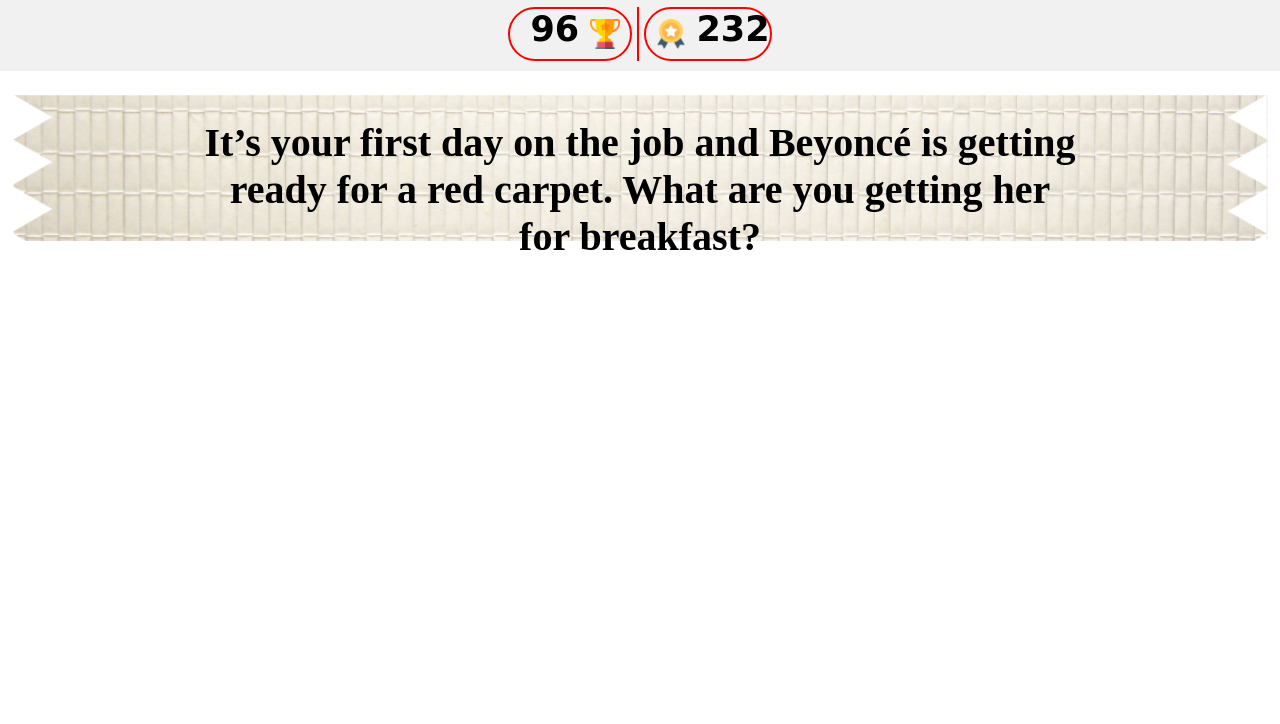
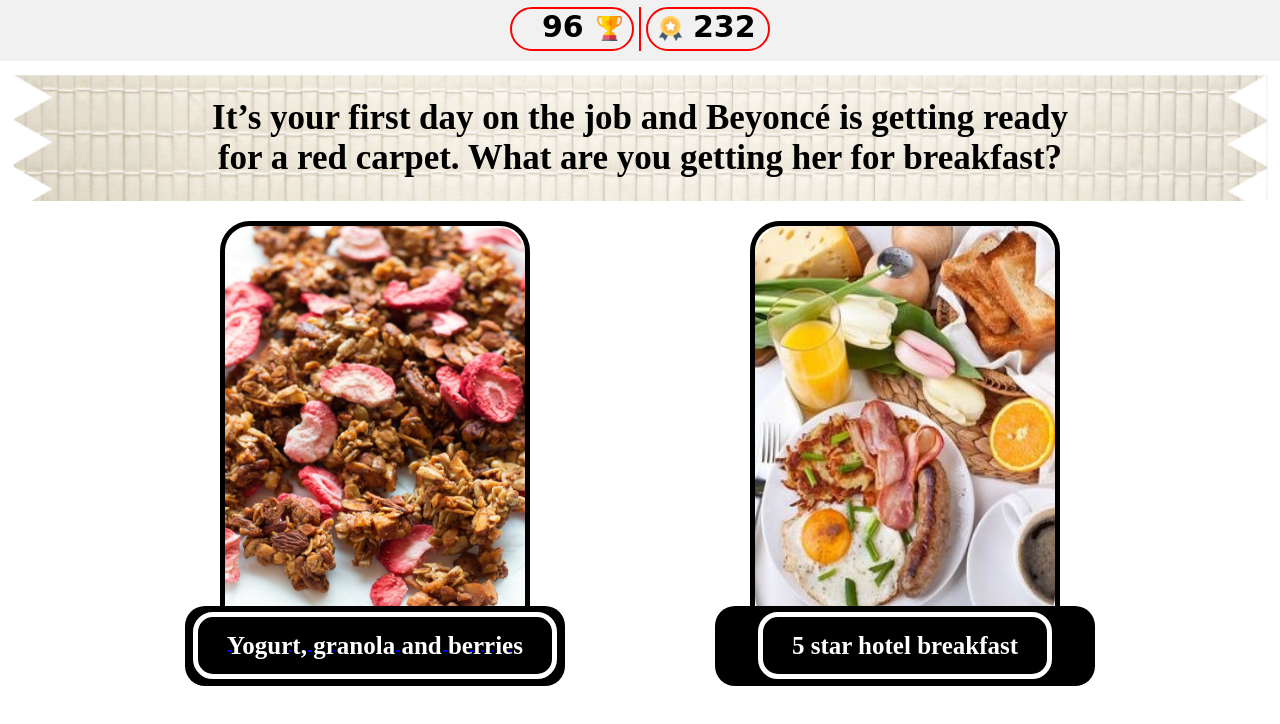
Before and after one commit to bitbender1010/BeyHiveeeeee, a plain HTML site: page pages/question.html in a window 1280 px wide. Shown: the part 68-792 px from the top of the page. Drawn offline with Linux system fonts and the light colour scheme.

Commit message:
new-latest update

```diff
--- /dev/null
+++ b/css/continue.css
@@ -0,0 +1,106 @@
+/*******************************************************/
+
+.score-container {
+    display: flex;
+    justify-content: space-between;
+}
+
+.j-center {
+    justify-content: center;
+    /*background: #F1F1F1;*/
+    padding: 10px 0px;
+}
+
+.score-cover {
+    display: flex;
+}
+
+/*scores*/
+.scores img {
+    width: 25px;
+    height: 25px;
+    float: right;
+    margin: 7px 10px;
+}
+
+.scores, .scores2 {
+    min-width: 120px;
+    height: 40px;
+    border-radius: 50px;
+    border: 2px solid red;
+}
+
+.score-cover {
+    display: flex;
+}
+
+/*scores2::float left*/
+.scores2 img {
+    width: 25px;
+    height: 25px;
+    float: left;
+    margin: 7px 10px;
+}
+
+.scores span, .scores2 span {
+    font-size: 30px;
+    font-weight: bold;
+    font-family: cursive;
+}
+
+/*score1 margin*/
+.scores span {
+    margin-left: 30px;
+}
+
+/*divider*/
+.divider {
+    border: 1px solid red;
+    margin: 0px 5px;
+}
+
+/********************************************************/
+
+/*response*/
+.response {
+    background: #F1F1F1;
+    padding: 0px 30%;
+    text-align: center;
+    font-size: 30px;
+    font-weight: bold;
+    font-family: cursive;
+}
+
+/*gif*/
+.gif {
+    width: 40%;
+    height: 400px;
+    margin: 50px auto;
+}
+
+.gif img {
+    width: 100%;
+    height: 100%;
+    /*border: 2px solid red;*/
+}
+
+/*continue*/
+.continue {
+    width: 80%;
+    height: 80px;
+    margin: 0px auto;
+    position: relative;
+    top: 10%;
+}
+
+.continue button {
+    outline: none;
+    border: 2px solid white;
+    width: 100%;
+    height: 80px;
+    background: #50E68F;
+    color: white;
+    margin: 0px auto;
+    font-size: 35px;
+    font-weight: bold;
+}
--- a/css/question.css
+++ b/css/question.css
@@ -20,15 +20,15 @@
 
 /*scores*/
 .scores img {
-    width: 30px;
-    height: 30px;
+    width: 25px;
+    height: 25px;
     float: right;
-    margin: 10px 10px;
+    margin: 7px 10px;
 }
 
 .scores, .scores2 {
     min-width: 120px;
-    height: 50px;
+    height: 40px;
     border-radius: 50px;
     border: 2px solid red;
 }
@@ -39,10 +39,10 @@
 
 /*scores2::float left*/
 .scores2 img {
-    width: 30px;
-    height: 30px;
+    width: 25px;
+    height: 25px;
     float: left;
-    margin: 10px 10px;
+    margin: 7px 10px;
 }
 
 /*pause*/
@@ -52,14 +52,14 @@
 }
 
 .scores span, .scores2 span {
-    font-size: 35px;
+    font-size: 30px;
     font-weight: bold;
     font-family: cursive;
 }
 
 /*score1 margin*/
 .scores span {
-    margin-left: 20px;
+    margin-left: 30px;
 }
 
 /*divider*/
@@ -93,14 +93,14 @@
 /*bg question*/
 .bg-question {
     width: 100%;
-    height: 150px;
+    height: 130px;
     background: url('../image/carpet.png');
     background-repeat: no-repeat;
     background-size: cover;
     text-align: center;
-    font-size: 40px;
+    font-size: 35px;
     font-weight: bold;
-    margin-top: 20px;
+    margin-top: 10px;
 }
 
 .bg-question div {
@@ -108,3 +108,52 @@
 position: relative;
 top: 5%;
 }
+
+/*card design*/
+.card1 {
+    width: 300px;
+    height: 400px;
+    border-radius: 30px;
+}
+
+.card1 img {
+    width: 100%;
+    height: 100%;
+    border-radius: 30px;
+}
+
+.options {
+    display: flex;
+    justify-content: space-evenly;
+    margin-top: 20px;
+}
+
+.card-cover {
+    border: 5px solid black;
+    width: 300px;
+    height: 450px;
+    border-radius: 30px;
+}
+
+.option-text {
+    text-align: center;
+    background: black;
+    color: white;
+    font-size: 25px;
+    font-weight: bold;
+    width: 380px;
+    height: 40px;
+    position: relative;
+    top: -20px;
+    left: -40px;
+    padding: 20px 0px;
+    border-radius: 20px;
+}
+
+.option-text span {
+    border: 5px solid white;
+    padding: 15px 29px;
+    position: relative;
+    top: 6px;
+    border-radius: 20px;
+}
--- a/css/welcome.css
+++ b/css/welcome.css
@@ -4,6 +4,11 @@
     margin: 0px;
     padding: 0px;
     position: relative;
+}
+
+a {
+    color: white;
+    text-decoration: none;
 }
 
 .popup {
--- a/pages/question.html
+++ b/pages/question.html
@@ -27,5 +27,19 @@
     <div class="bg-question">
         <div>It’s your first day on the job and Beyoncé is getting ready for a red carpet. What are you getting her for breakfast? </div>
     </div>
+
+    <!--image card-->
+    <div class="options">
+        <div class="card-cover"> <a href="../pages/continue.html">
+        <div class="card1"> <img src="../image/granola.jpg"/> </div>
+        <div class="option-text"> <span> Yogurt, granola and berries </span> </div> </a>
+        </div>
+
+        <!--second card-->
+        <div class="card-cover">
+                <div class="card1"> <img src="../image/5star.jpg"/> </div>
+                <div class="option-text"> <span> 5 star hotel breakfast </span> </div>
+                </div>
+    </div>
 </body>
 </html>
--- a/style.css
+++ b/style.css
@@ -4,6 +4,11 @@
     background-size: 100%;
     margin: 0px;
     padding: 0px;
+}
+
+a {
+    color: white;
+    text-decoration: none;
 }
 
 /*logo cover*/
```
Also changed, not shown: css/minialert.css (added, +21 -0 lines), index.html (+1 -1 lines), pages/continue.html (added, +34 -0 lines), pages/minialert.html (added, +23 -0 lines), pages/welcome.html (+1 -1 lines), image/5star.jpg (added), image/continue.gif (added), image/game-pad.png (added), image/granola.jpg (added).
